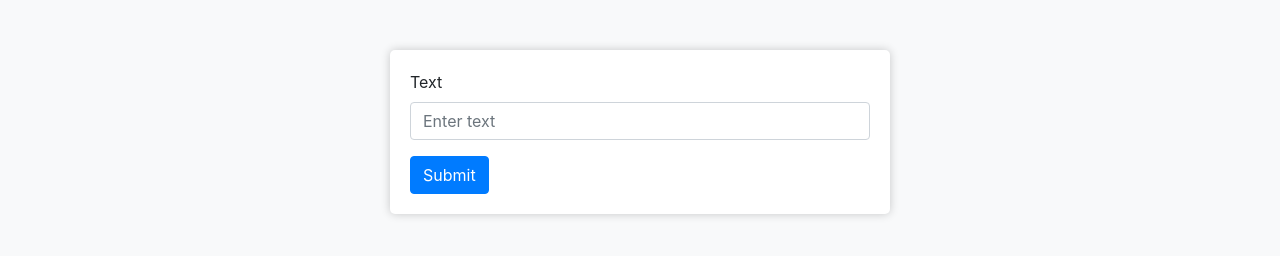
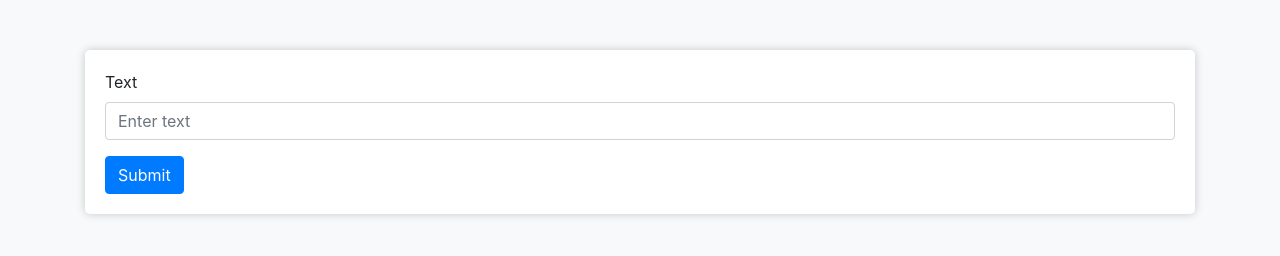
Before and after one commit to Toymakerftw/infix-to-postfix, a plain HTML site: page index.html in a window 1280 px wide. Drawn offline with nearby package versions, Linux system fonts and the light colour scheme.

Commit message:
Make it responsive

```diff
--- a/index.html
+++ b/index.html
@@ -17,6 +17,26 @@
 			border-radius: 5px;
 			box-shadow: 0px 0px 10px rgba(0, 0, 0, 0.2);
 		}
+		@media (min-width: 576px) {
+			form {
+				max-width: 600px;
+			}
+		}
+		@media (min-width: 768px) {
+			form {
+				max-width: 800px;
+			}
+		}
+		@media (min-width: 992px) {
+			form {
+				max-width: 1000px;
+			}
+		}
+		@media (min-width: 1200px) {
+			form {
+				max-width: 1200px;
+			}
+		}
 	</style>
 </head>
 <body>
@@ -30,9 +50,6 @@
 		</form>
 	</div>
 
-        <!-- JS -->
-        <script src="script.js"></script>
-
 	<!-- Bootstrap JS -->
 	<script src="https://ajax.googleapis.com/ajax/libs/jquery/3.5.1/jquery.min.js"></script>
 	<script src="https://cdnjs.cloudflare.com/ajax/libs/popper.js/1.16.0/umd/popper.min.js"></script>
```
